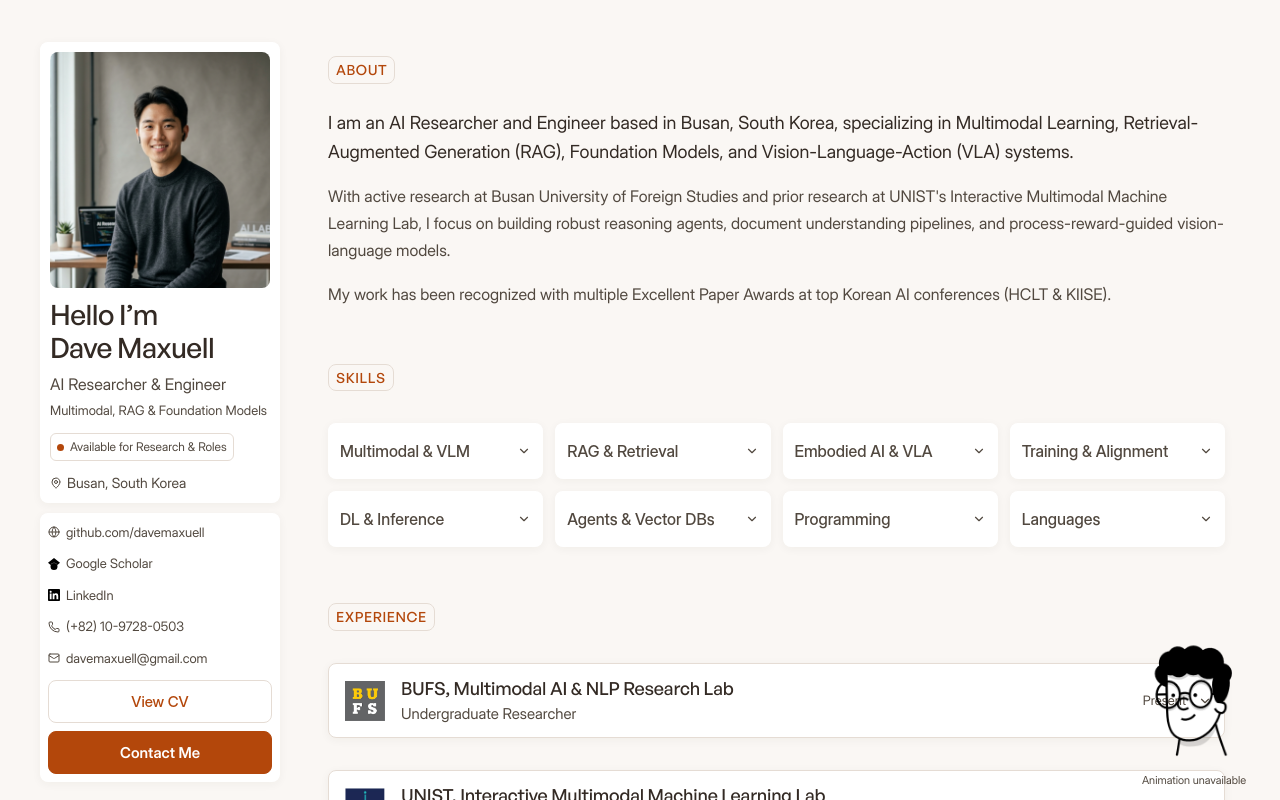
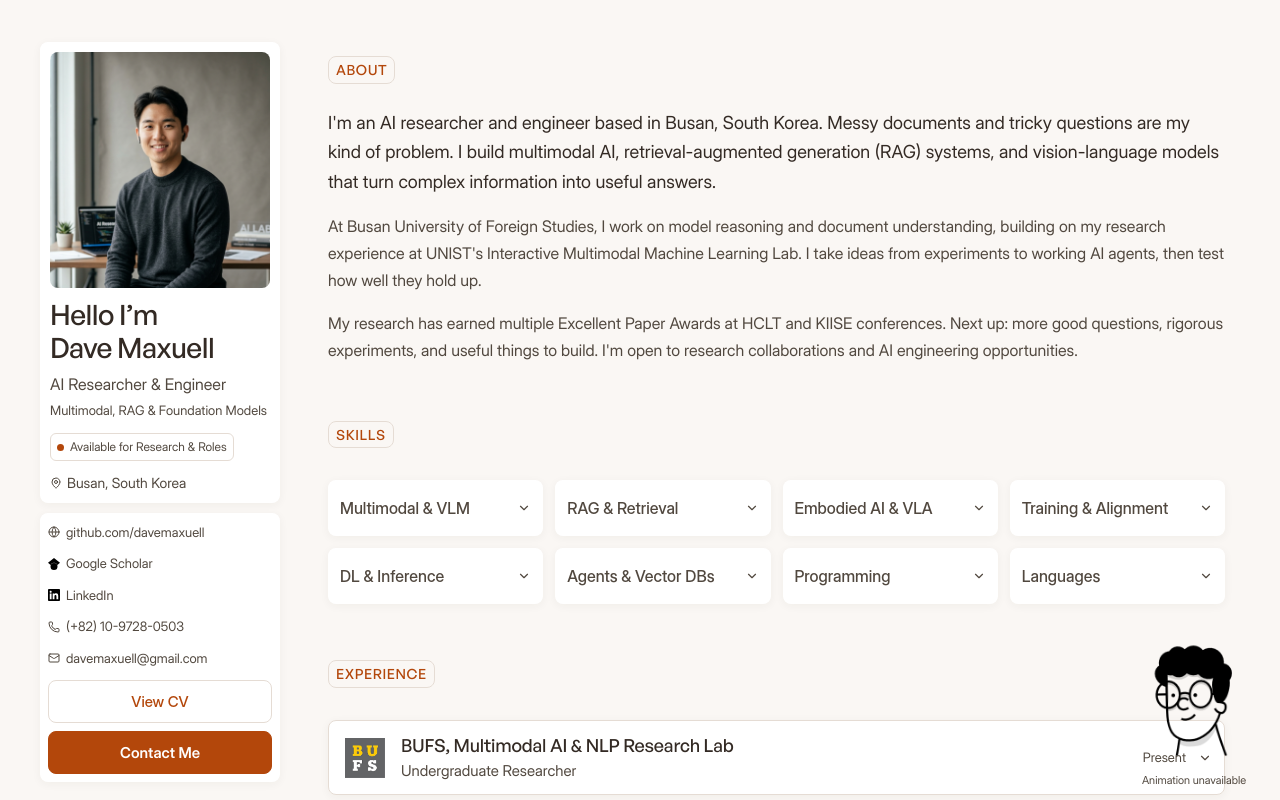
Before and after one commit to davemaxuell/CV, a React (Vite) app: page / in a window 1280 px wide. Shown: the top 800 px of the page. Built offline with nearby package versions, Linux system fonts and the light colour scheme; a web font is replaced by a local one.

Commit message:
Give About copy a playful and confident voice

```diff
--- a/src/data/portfolioData.ts
+++ b/src/data/portfolioData.ts
@@ -12,9 +12,9 @@ export const personalInfo = {
   linkedin: "https://www.linkedin.com/in/dave-maxuell-b39185224/",
   scholar: "https://scholar.google.com/citations?user=DpN3XPYAAAAJ&hl=en",
   aboutIntro: [
-    "I am an AI Researcher and Engineer based in Busan, South Korea, specializing in Multimodal Learning, Retrieval-Augmented Generation (RAG), Foundation Models, and Vision-Language-Action (VLA) systems.",
-    "With active research at Busan University of Foreign Studies and prior research at UNIST's Interactive Multimodal Machine Learning Lab, I focus on building robust reasoning agents, document understanding pipelines, and process-reward-guided vision-language models.",
-    "My work has been recognized with multiple Excellent Paper Awards at top Korean AI conferences (HCLT & KIISE)."
+    "I'm an AI researcher and engineer based in Busan, South Korea. Messy documents and tricky questions are my kind of problem. I build multimodal AI, retrieval-augmented generation (RAG) systems, and vision-language models that turn complex information into useful answers.",
+    "At Busan University of Foreign Studies, I work on model reasoning and document understanding, building on my research experience at UNIST's Interactive Multimodal Machine Learning Lab. I take ideas from experiments to working AI agents, then test how well they hold up.",
+    "My research has earned multiple Excellent Paper Awards at HCLT and KIISE conferences. Next up: more good questions, rigorous experiments, and useful things to build. I'm open to research collaborations and AI engineering opportunities."
   ]
 };
 
```
